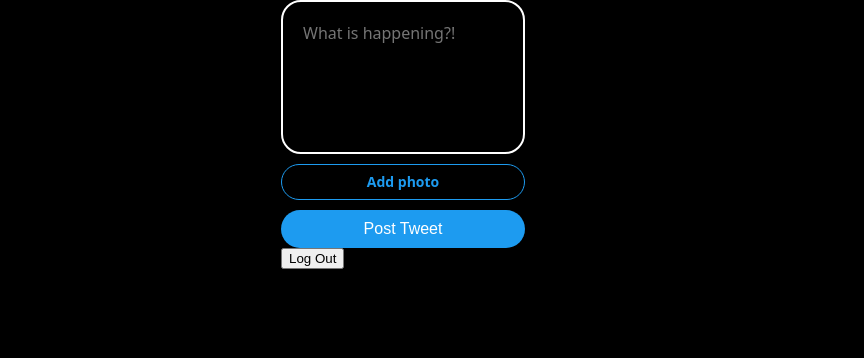
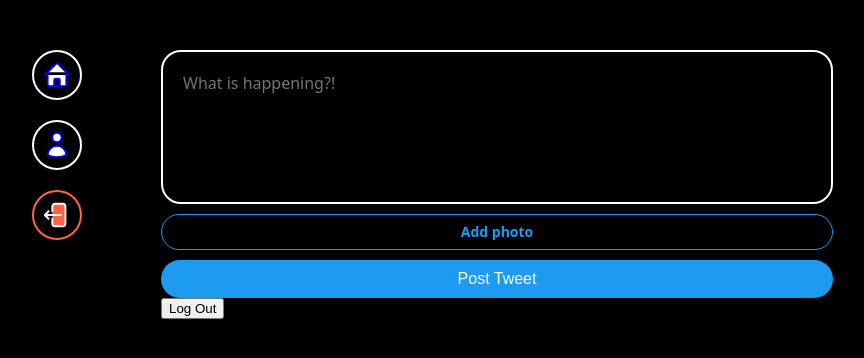
Before and after one commit to j-s-leee/firebase-nwitter, a React (Vite) app: page / in a window 1280 px wide. Shown: the top 358 px of the page, without its empty margins (237-1101 px from the left). Built offline with nearby package versions, Linux system fonts and the light colour scheme; no server answers; sample sign-in values are in the browser's storage.

Commit message:
add nav menu

```diff
--- a/src/components/layout.tsx
+++ b/src/components/layout.tsx
@@ -1,9 +1,76 @@
-import { Outlet } from "react-router-dom";
+import { Link, Outlet, useNavigate } from "react-router-dom";
+import styled from "styled-components";
+import { auth } from "../firebase";
+
+const Wrapper = styled.div`
+    display: grid;
+    gap: 20px;
+    grid-template-columns: 1fr 4fr;
+    padding: 50px 0px;
+    height: 100%;
+    width: 100%;
+    max-width: 860px;
+`;
+
+const Menu = styled.div`
+    display: flex;
+    flex-direction: column;
+    align-items: center;
+    gap: 20px;
+`;
+
+const MenuItem = styled.div`
+    cursor: pointer;
+    display: flex;
+    align-items: center;
+    justify-content: center;
+    border: 2px solid white;
+    height: 50px;
+    width: 50px;
+    border-radius: 50%;
+    svg {
+        width: 30px;;
+        fill: white;
+    }
+    &.log-out {
+        border-color: tomato;
+        svg {
+            fill: tomato;
+        }
+    }
+`;
 
 export default function Layout() {
+    const navigate = useNavigate();
+    const onLogOut = async () => {
+        const ok = confirm("Are you sure you want to log out?");
+        if (ok) {
+            await auth.signOut();
+            navigate("/login");
+        }
+    }
     return (
-        <>
+        <Wrapper>
+            <Menu>
+                <Link to="/">
+                    <MenuItem>
+                    <svg xmlns="http://www.w3.org/2000/svg" fill="none" viewBox="0 0 24 24" strokeWidth={1.5} stroke="currentColor" className="size-6">
+  <path strokeLinecap="round" strokeLinejoin="round" d="m2.25 12 8.954-8.955c.44-.439 1.152-.439 1.591 0L21.75 12M4.5 9.75v10.125c0 .621.504 1.125 1.125 1.125H9.75v-4.875c0-.621.504-1.125 1.125-1.125h2.25c.621 0 1.125.504 1.125 1.125V21h4.125c.621 0 1.125-.504 1.125-1.125V9.75M8.25 21h8.25" />
+</svg>
+                    </MenuItem>
+                </Link>
+                <Link to="/profile"><MenuItem>
+                <svg xmlns="http://www.w3.org/2000/svg" fill="none" viewBox="0 0 24 24" strokeWidth={1.5} stroke="currentColor" className="size-6">
+  <path strokeLinecap="round" strokeLinejoin="round" d="M15.75 6a3.75 3.75 0 1 1-7.5 0 3.75 3.75 0 0 1 7.5 0ZM4.501 20.118a7.5 7.5 0 0 1 14.998 0A17.933 17.933 0 0 1 12 21.75c-2.676 0-5.216-.584-7.499-1.632Z" />
+</svg>
+                </MenuItem></Link>
+                <MenuItem onClick={onLogOut} className="log-out">
+                <svg xmlns="http://www.w3.org/2000/svg" fill="none" viewBox="0 0 24 24" strokeWidth={1.5} stroke="currentColor" className="size-6">
+  <path strokeLinecap="round" strokeLinejoin="round" d="M8.25 9V5.25A2.25 2.25 0 0 1 10.5 3h6a2.25 2.25 0 0 1 2.25 2.25v13.5A2.25 2.25 0 0 1 16.5 21h-6a2.25 2.25 0 0 1-2.25-2.25V15m-3 0-3-3m0 0 3-3m-3 3H15" />
+</svg>
+                </MenuItem>
+            </Menu>
             <Outlet/>
-        </>
+        </Wrapper>
     );
 }
```
